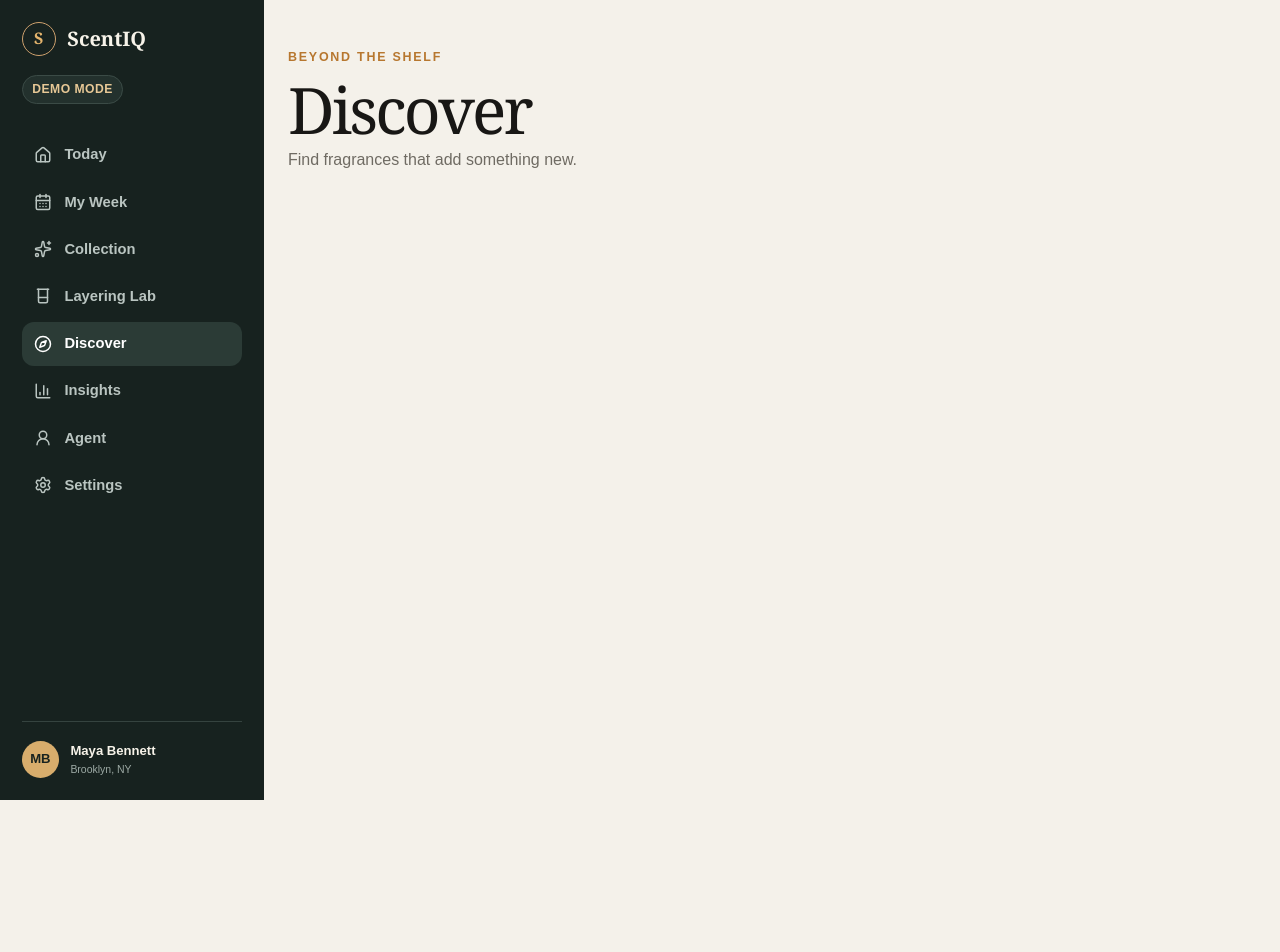
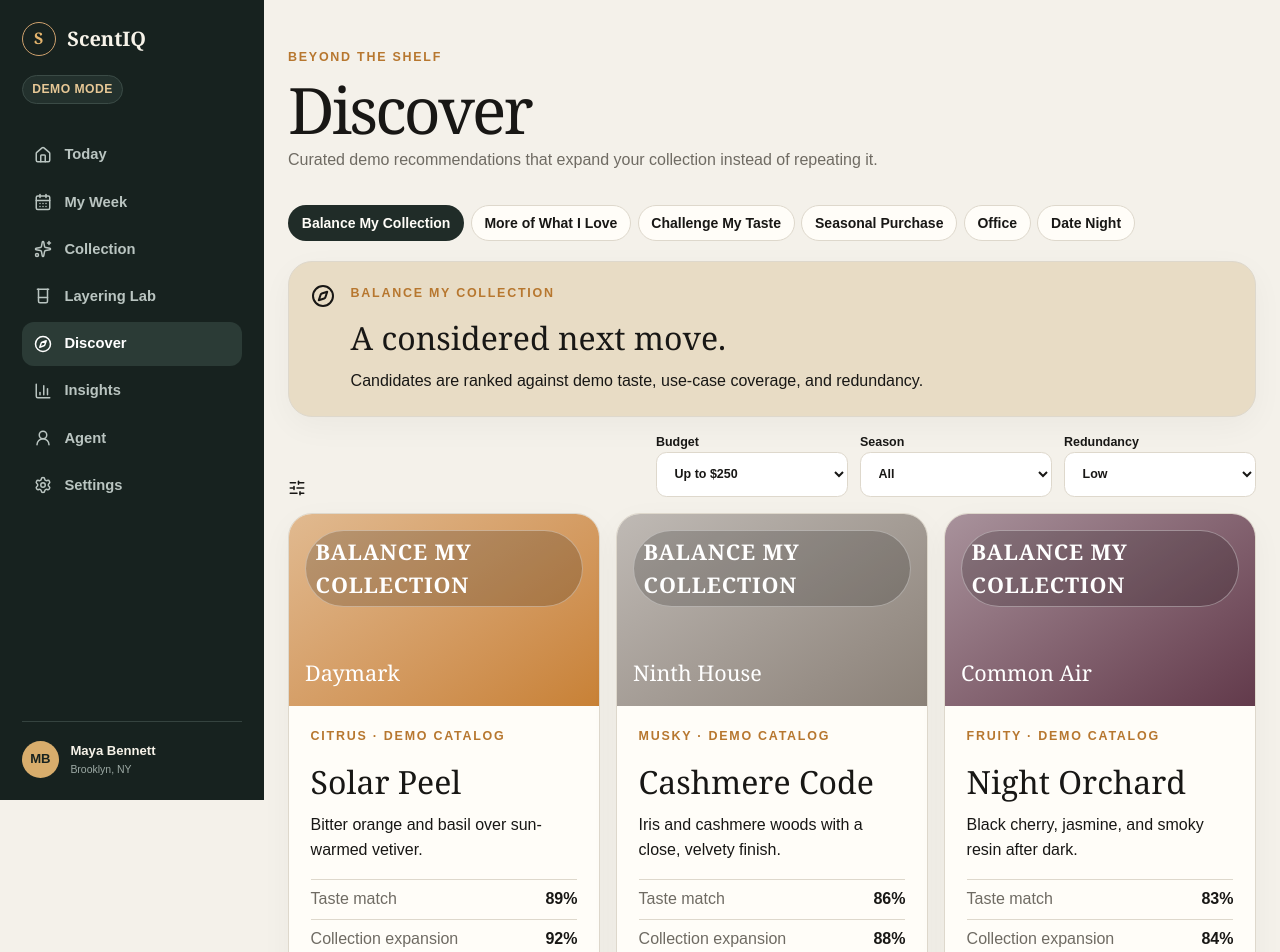
Before and after one commit to PullenN9163/scentiq, a Next.js app in the folder apps/web/: page /discover in a window 1280 px wide. Shown: the top 952 px of the page. Before the commit the page ends 800 px from the top, so only its background shows below. Built offline with nearby package versions, Linux system fonts and the light colour scheme.

Commit message:
feat(web): add editorial discovery experience

```diff
--- a/apps/web/app/(app)/discover/page.tsx
+++ b/apps/web/app/(app)/discover/page.tsx
@@ -1,2 +1,2 @@
-import { PageHeader } from "@/components/shared/page-header";
-export default function DiscoverPage() { return <section className="page"><PageHeader eyebrow="Beyond the shelf" title="Discover" description="Find fragrances that add something new." /></section>; }
+import { DiscoverExperience } from "@/features/discover/discover-experience";
+export default function DiscoverPage() { return <DiscoverExperience />; }
--- a/apps/web/app/globals.css
+++ b/apps/web/app/globals.css
@@ -250,3 +250,25 @@ h1, h2, h3 { text-wrap: balance; }
 .pair-card { display: grid; gap: 0.6rem; min-height: 9rem; border: 1px solid var(--border); border-radius: var(--radius-lg); background: var(--surface); padding: 1rem; text-align: left; }
 .pair-card > span:last-child { color: var(--muted-foreground); }
 @media (max-width: 700px) { .layer-selectors { grid-template-columns: 1fr; } .layer-selectors .button { width: 100%; } .result-grid { grid-template-columns: 1fr 1fr; } .mode-tabs { overflow-x: auto; } }
+
+.discover-modes { display: flex; gap: 0.4rem; margin-bottom: 1rem; overflow-x: auto; padding-bottom: 0.25rem; }
+.discover-modes .button { flex: 0 0 auto; }
+.discover-intro { margin-bottom: 1rem; background: #e8dcc5; }
+.discover-intro .card__content { display: flex; align-items: flex-start; gap: 1rem; }
+.discover-intro h2 { margin-bottom: 0.4rem; font-size: 2rem; }
+.discover-filters { display: grid; grid-template-columns: auto repeat(3, minmax(9rem, 12rem)); align-items: end; gap: 0.75rem; margin: 1rem 0; }
+.discover-filters label { font-size: 0.78rem; font-weight: 750; }
+.discover-grid { display: grid; grid-template-columns: repeat(3, 1fr); gap: 1rem; }
+.discovery-card__art { display: flex; min-height: 12rem; flex-direction: column; align-items: flex-start; justify-content: space-between; padding: 1rem; background: linear-gradient(145deg, color-mix(in srgb, var(--scent-tone) 55%, white), var(--scent-tone)); color: white; }
+.discovery-card__art .badge { border-color: rgba(255,255,255,0.35); background: rgba(0,0,0,0.18); color: white; }
+.discovery-card__art > span { font-family: Georgia, "Times New Roman", serif; font-size: 1.35rem; }
+.discovery-card h2 { margin-bottom: 0.4rem; font-size: 2rem; }
+.score-list { margin: 1rem 0; }
+.score-list div { display: flex; justify-content: space-between; padding: 0.45rem 0; border-top: 1px solid var(--border); }
+.score-list dt { color: var(--muted-foreground); }
+.score-list dd { margin: 0; font-weight: 800; }
+.upcoming { margin-top: 1rem; background: #18231f; color: #f7f3e9; }
+.upcoming h2 { margin: 0.8rem 0 0.2rem; font-size: 2.4rem; }
+.upcoming .cluster span { border: 1px solid #42504c; border-radius: 999px; padding: 0.45rem 0.7rem; }
+@media (max-width: 1100px) { .discover-grid { grid-template-columns: repeat(2, 1fr); } }
+@media (max-width: 700px) { .discover-filters { grid-template-columns: 1fr; align-items: start; } .discover-grid { grid-template-columns: 1fr; } }
--- /dev/null
+++ b/apps/web/features/discover/discover-experience.tsx
@@ -0,0 +1,30 @@
+"use client";
+
+import { BookmarkPlus, Compass, SlidersHorizontal } from "lucide-react";
+import { useState } from "react";
+
+import { PageHeader } from "@/components/shared/page-header";
+import { Badge } from "@/components/ui/badge";
+import { Button } from "@/components/ui/button";
+import { Card, CardContent } from "@/components/ui/card";
+import { fragrances } from "@/lib/demo";
+
+const modes = ["Balance My Collection", "More of What I Love", "Challenge My Taste", "Seasonal Purchase", "Office", "Date Night"];
+
+export function DiscoverExperience() {
+  const [mode, setMode] = useState(modes[0]);
+  const [budget, setBudget] = useState("250");
+  const [season, setSeason] = useState("All");
+  const [wishlisted, setWishlisted] = useState<string[]>([]);
+  const candidates = fragrances.slice(9).filter((item) => (item.demoPrice ?? 0) <= Number(budget) && (season === "All" || item.seasons.includes(season as never)));
+  return (
+    <section className="page">
+      <PageHeader eyebrow="Beyond the shelf" title="Discover" description="Curated demo recommendations that expand your collection instead of repeating it." />
+      <div className="discover-modes" aria-label="Discovery modes">{modes.map((item) => <Button key={item} size="sm" variant={mode === item ? "primary" : "secondary"} onClick={() => setMode(item)}>{item}</Button>)}</div>
+      <Card className="discover-intro"><CardContent><Compass size={24} /><div><p className="eyebrow">{mode}</p><h2 className="serif">{mode === "Challenge My Taste" ? "Challenge mode: one step beyond familiar." : "A considered next move."}</h2><p>{mode === "Challenge My Taste" ? "These picks introduce a new texture or family while preserving a thread of your existing taste." : "Candidates are ranked against demo taste, use-case coverage, and redundancy."}</p></div></CardContent></Card>
+      <div className="discover-filters"><SlidersHorizontal size={18} /><label>Budget<select className="select" aria-label="Budget" value={budget} onChange={(event) => setBudget(event.target.value)}><option value="100">Up to $100</option><option value="150">Up to $150</option><option value="250">Up to $250</option></select></label><label>Season<select className="select" aria-label="Season" value={season} onChange={(event) => setSeason(event.target.value)}><option>All</option><option>Spring</option><option>Summer</option><option>Fall</option><option>Winter</option></select></label><label>Redundancy<select className="select" aria-label="Redundancy tolerance"><option>Low</option><option>Medium</option><option>High</option></select></label></div>
+      <div className="discover-grid">{candidates.map((item, index) => { const saved = wishlisted.includes(item.id); return <Card key={item.id} className="discovery-card" data-testid="discovery-card"><div className="discovery-card__art" style={{ "--scent-tone": item.tone } as React.CSSProperties}><Badge>{mode}</Badge><span>{item.brand}</span></div><CardContent><p className="eyebrow">{item.family} · Demo catalog</p><h2 className="serif">{item.name}</h2><p>{item.description}</p><dl className="score-list"><div><dt>Taste match</dt><dd>{89 - index * 3}%</dd></div><div><dt>Collection expansion</dt><dd>{92 - index * 4}%</dd></div><div><dt>Redundancy risk</dt><dd>{18 + index * 5}%</dd></div></dl><p><strong>${item.demoPrice}</strong> <small>illustrative price</small></p><Button disabled={saved} variant={saved ? "secondary" : "primary"} onClick={() => setWishlisted((items) => [...items, item.id])}><BookmarkPlus size={16} />{saved ? "Wishlisted" : "Add to wishlist"}</Button></CardContent></Card>; })}</div>
+      <Card className="upcoming"><CardContent><Badge>Curated demo</Badge><h2 className="serif">On the horizon</h2><p>Editorial placeholders for future releases—never presented as live or current retailer data.</p><div className="cluster"><span>Mineral Iris · October study</span><span>Green Suede · Winter study</span></div></CardContent></Card>
+    </section>
+  );
+}
```
Also changed, not shown: 1 other file (tests, documents, lock files or other folders).
